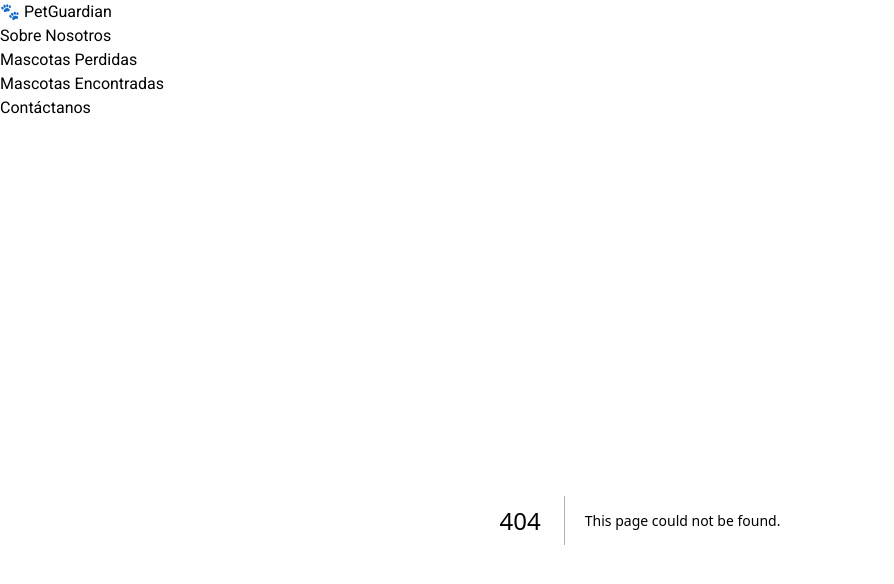
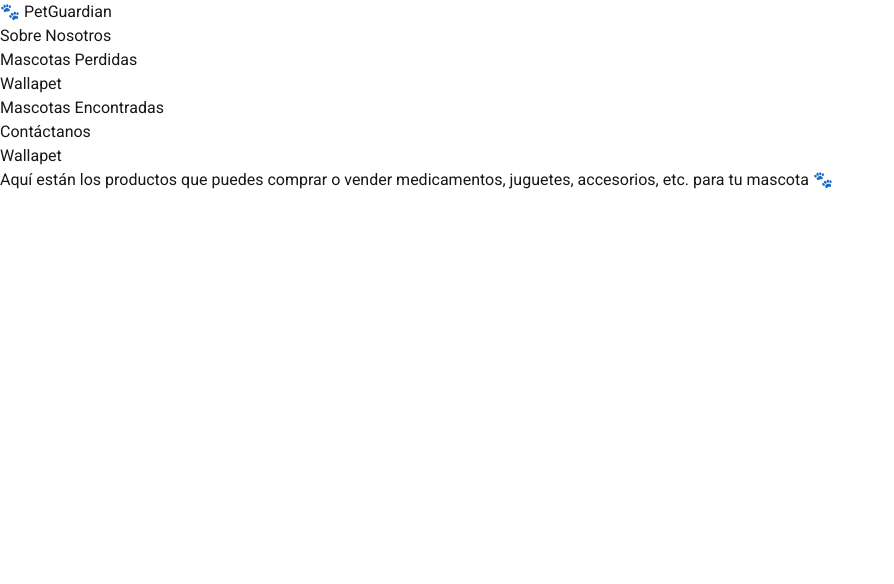
Before and after one commit to Mrec2/petguardian-frontend, a Next.js app: page /wallapet in a window 1280 px wide. Before the commit this address had no page. Shown: the top 584 px of the page, without its empty margins (0-894 px from the left). Built offline with nearby package versions, Linux system fonts and the light colour scheme.

Commit message:
Wallapet section added.

```diff
--- /dev/null
+++ b/src/app/wallapet/page.tsx
@@ -0,0 +1,9 @@
+import PageContainer from "@/components/PageContainer";
+
+export default function WallapetPage() {
+  return (
+    <PageContainer title="Wallapet">
+      <p className=" text-lg">Aquí están los productos que puedes comprar o vender medicamentos, juguetes, accesorios, etc. para tu mascota 🐾</p>
+    </PageContainer>
+  );
+}
--- a/src/components/navbar.tsx
+++ b/src/components/navbar.tsx
@@ -8,10 +8,31 @@ export default function Navbar() {
           🐾 PetGuardian
         </Link>
         <ul className="flex space-x-6">
-          <li><Link href="/about" className="hover:text-yellow-400">Sobre Nosotros</Link></li>
-          <li><Link href="/lost-pets" className="hover:text-yellow-400">Mascotas Perdidas</Link></li>
-          <li><Link href="/found-pets" className="hover:text-yellow-400">Mascotas Encontradas</Link></li>
-          <li><Link href="/contact" className="hover:text-yellow-400">Contáctanos</Link></li>
+          <li>
+            <Link href="/about" className="hover:text-yellow-400">
+              Sobre Nosotros
+            </Link>
+          </li>
+          <li>
+            <Link href="/lost-pets" className="hover:text-yellow-400">
+              Mascotas Perdidas
+            </Link>
+          </li>
+          <li>
+            <Link href="/wallapet" className="hover:text-yellow-400">
+              Wallapet
+            </Link>
+          </li>
+          <li>
+            <Link href="/found-pets" className="hover:text-yellow-400">
+              Mascotas Encontradas
+            </Link>
+          </li>
+          <li>
+            <Link href="/contact" className="hover:text-yellow-400">
+              Contáctanos
+            </Link>
+          </li>
         </ul>
       </div>
     </nav>
```
